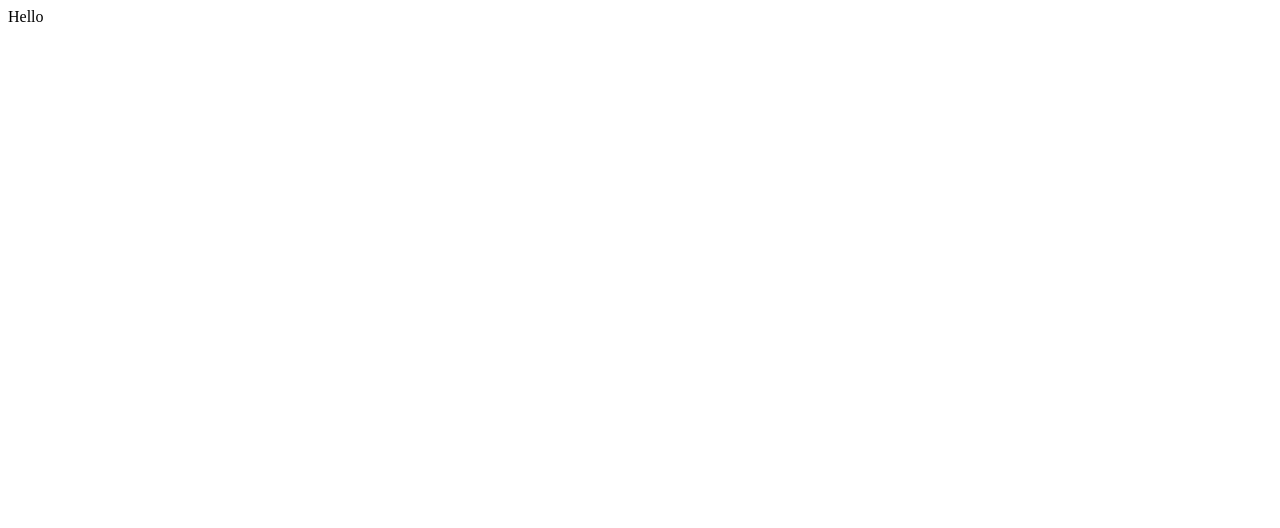
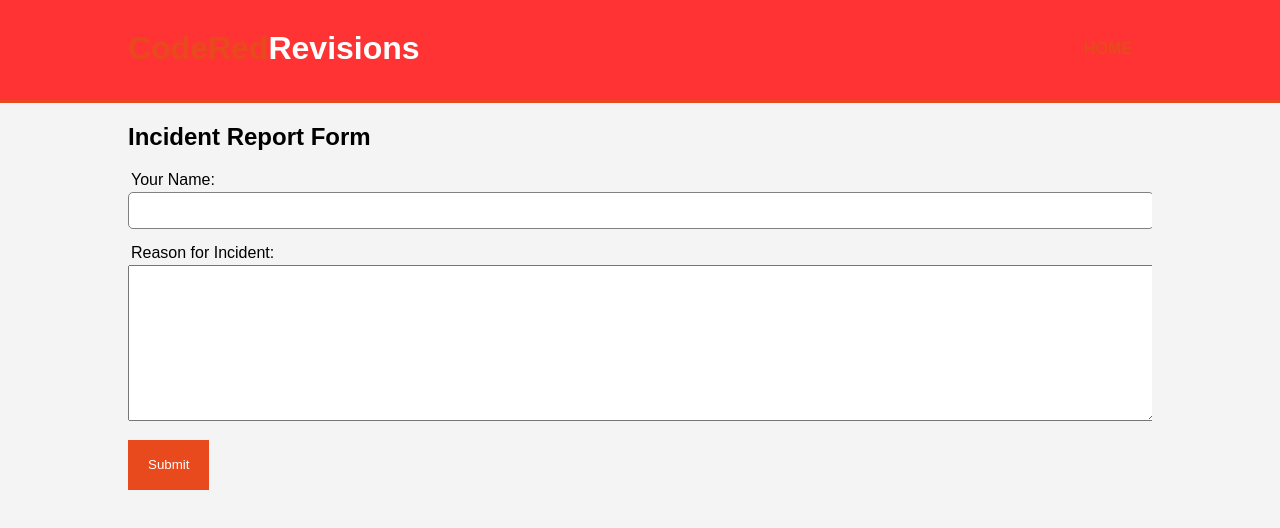
Before and after one commit to BussardRamjet/bussardramjet.github.io, a plain HTML site: page index.html in a window 1280 px wide. Drawn offline with Linux system fonts and the light colour scheme.

Commit message:
Update index.html

```diff
--- a/index.html
+++ b/index.html
@@ -1 +1,119 @@
-Hello
+<!DOCTYPE html>
+<html>
+<head>
+    <title>CodeRedRevisions</title>
+    <style>
+        body {
+            font-family: Arial, sans-serif;
+            background-color: #f4f4f4;
+            margin: 0;
+            padding: 0;
+        }
+        .container {
+            width: 80%;
+            margin: auto;
+            overflow: hidden;
+        }
+        header {
+            background: #ff3333;
+            color: white;
+            padding-top: 30px;
+            min-height: 70px;
+            border-bottom: #e8491d 3px solid;
+        }
+        header a {
+            color: #ffffff;
+            text-decoration: none;
+            text-transform: uppercase;
+            font-size: 16px;
+        }
+        header ul {
+            padding: 0;
+            margin: 0;
+            list-style: none;
+            overflow: hidden;
+        }
+        header li {
+            float: left;
+            display: inline;
+            padding: 0 20px 0 20px;
+        }
+        header #branding {
+            float: left;
+        }
+        header #branding h1 {
+            margin: 0;
+        }
+        header nav {
+            float: right;
+            margin-top: 10px;
+        }
+        header .highlight, header .current a {
+            color: #e8491d;
+            font-weight: bold;
+        }
+        header a:hover {
+            color: #ffffff;
+            font-weight: bold;
+        }
+        .button {
+            height: 50px;
+            background: #e8491d;
+            border: 0;
+            padding-left: 20px;
+            padding-right: 20px;
+            color: #ffffff;
+        }
+        .button:hover {
+            background: #ff3333;
+            cursor: pointer;
+        }
+        .form-group {
+            margin-bottom: 15px;
+        }
+        .form-group label {
+            display: block;
+            text-align: left;
+            margin: 3px;
+        }
+        .form-group input {
+            height: 25px;
+            width: 98%;
+            padding: 5px 10px;
+            font-size: 16px;
+            border-radius: 5px;
+            border: 1px solid gray;
+        }
+    </style>
+</head>
+<body>
+    <header>
+        <div class="container">
+            <div id="branding">
+                <h1><span class="highlight">CodeRed</span>Revisions</h1>
+            </div>
+            <nav>
+                <ul>
+                    <li class="current"><a href="index.html">Home</a></li>
+                    <!-- Add other navigation links here -->
+                </ul>
+            </nav>
+        </div>
+    </header>
+
+    <div class="container">
+        <h2>Incident Report Form</h2>
+        <form action="submit_form_data_url" method="POST">
+            <div class="form-group">
+                <label for="name">Your Name:</label>
+                <input type="text" id="name" name="name" required>
+            </div>
+            <div class="form-group">
+                <label for="reason">Reason for Incident:</label>
+                <textarea id="reason" name="reason" required style="width: 100%; height: 150px;"></textarea>
+            </div>
+            <button type="submit" class="button">Submit</button>
+        </form>
+    </div>
+</body>
+</html>
```
